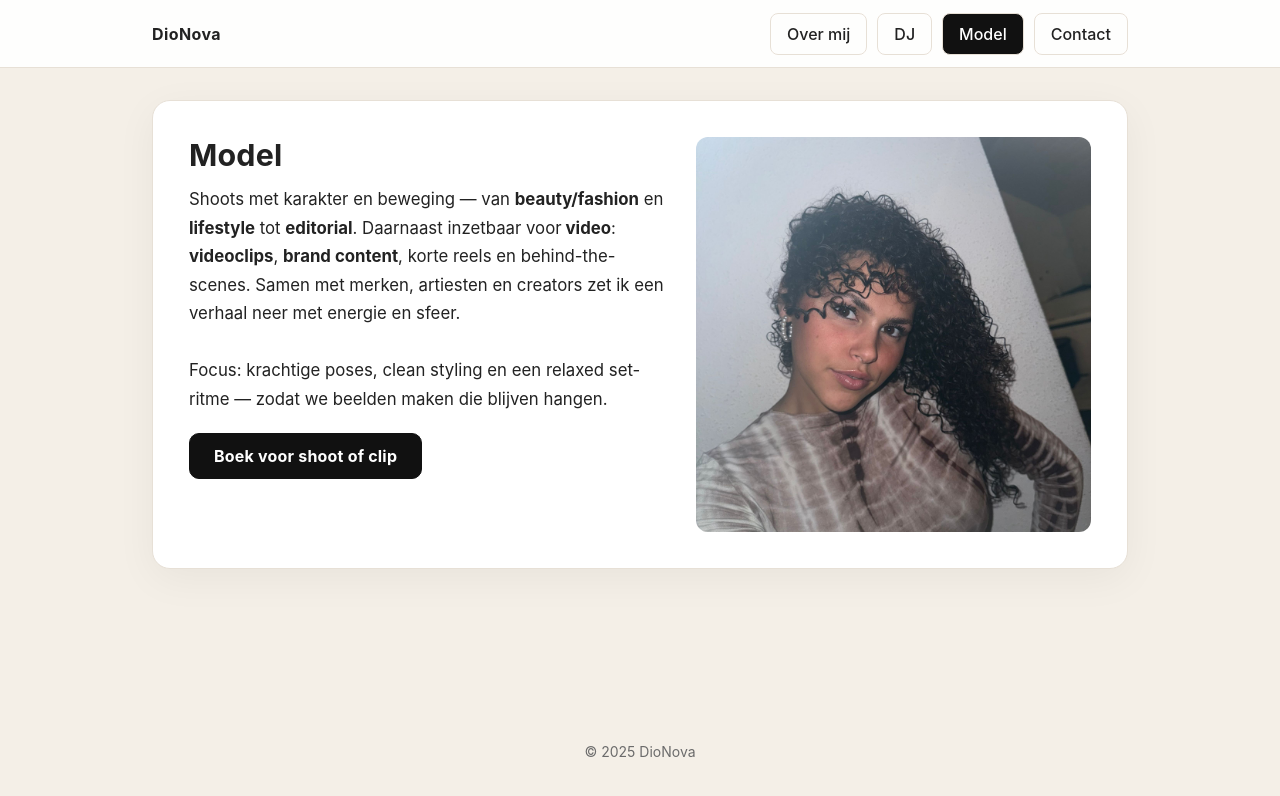
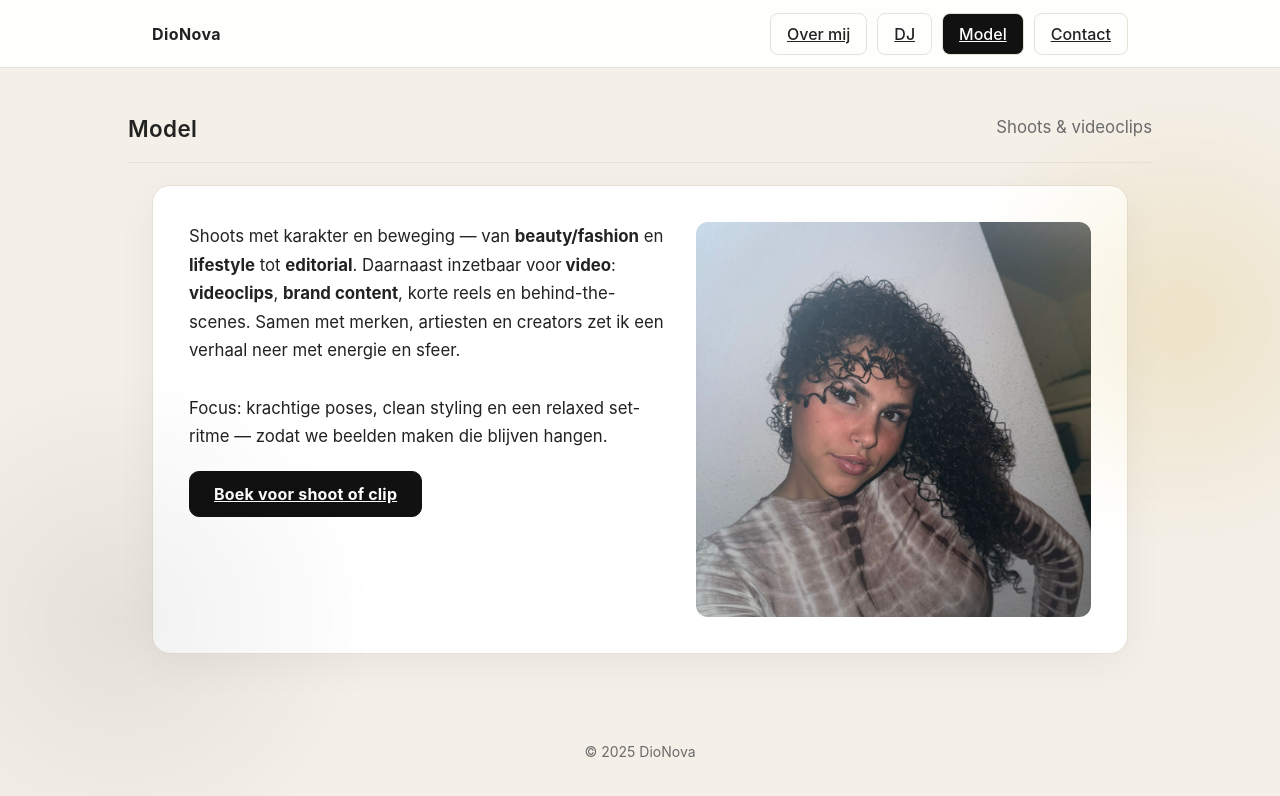
Before and after one commit to BeMoService/DioNova, a React (Vite) app: page /#/model in a window 1280 px wide. Shown: the top 796 px of the page. Built offline with nearby package versions, Linux system fonts and the light colour scheme.

Commit message:
ui: hero per pagina + gouden glow + subtiele editorial layout

```diff
--- a/src/App.jsx
+++ b/src/App.jsx
@@ -1,4 +1,23 @@
-import { NavLink, Outlet } from "react-router-dom";
+import { NavLink, Outlet, useLocation } from "react-router-dom";
+
+function PageHero() {
+  const { pathname } = useLocation();
+  const map = {
+    "/":       { title: "Over mij", subtitle: "Persoonlijke introductie" },
+    "/dj":     { title: "DJ",       subtitle: "Energie, verrassing & sfeer" },
+    "/model":  { title: "Model",    subtitle: "Shoots & videoclips" },
+    "/contact":{ title: "Contact",  subtitle: "Boekingen & samenwerkingen" },
+  };
+  const { title, subtitle } = map[pathname] || map["/"];
+  return (
+    <div className="hero">
+      <div className="container inner">
+        <h2>{title}</h2>
+        <p>{subtitle}</p>
+      </div>
+    </div>
+  );
+}
 
 export default function App() {
   const links = [
@@ -9,7 +28,9 @@ export default function App() {
   ];
 
   return (
-    <div style={{ minHeight: "100dvh", display: "flex", flexDirection: "column" }}>
+    <div style={{ minHeight: "100dvh", display: "flex", flexDirection: "column", position: "relative" }}>
+      <div className="bg-ornament" />
+
       {/* TOPBAR */}
       <header
         style={{
@@ -38,7 +59,6 @@ export default function App() {
                   fontWeight: 500,
                   transition: "all .25s ease",
                   cursor: "pointer"
-                  /* Hover-states via CSS (zie index.css) */
                 })}
               >
                 {label}
@@ -48,8 +68,11 @@ export default function App() {
         </div>
       </header>
 
+      {/* HERO */}
+      <PageHero />
+
       {/* PAGE */}
-      <main className="container" style={{ marginTop: 100, flex: 1 }}>
+      <main className="container" style={{ flex: 1 }}>
         <div className="card">
           <Outlet />
         </div>
--- a/src/index.css
+++ b/src/index.css
@@ -63,5 +63,25 @@ header nav a:hover {
   color: #fff !important;
 }
 
-/* Links algemeen */
-a { color: inherit; text-decoration: none; }
+/* Hero (boven content) */
+.hero { position: relative; z-index: 1; margin-top: 100px; }
+.hero .inner {
+  display: flex; align-items: flex-end; justify-content: space-between;
+  padding: 12px 0 20px; border-bottom: 1px solid var(--line); margin-bottom: 22px;
+}
+.hero h2 { font-size: 1.4rem; font-weight: 600; letter-spacing: .4px; }
+.hero p  { color: var(--muted); }
+
+/* Subtiele achtergrond-versiering (gouden gloed) */
+.bg-ornament { position: fixed; inset: 0; pointer-events: none; z-index: 0; }
+.bg-ornament::before {
+  content: ""; position: absolute; width: 520px; height: 520px; right: -160px; top: 60px;
+  border-radius: 50%;
+  background: radial-gradient(circle, rgba(212,175,55,0.18), rgba(212,175,55,0) 60%);
+  filter: blur(10px);
+}
+.bg-ornament::after {
+  content: ""; position: absolute; width: 600px; height: 600px; left: -180px; bottom: -120px;
+  border-radius: 50%;
+  background: radial-gradient(circle, rgba(0,0,0,0.06), rgba(0,0,0,0) 60%);
+}
--- a/src/pages/About.jsx
+++ b/src/pages/About.jsx
@@ -2,7 +2,6 @@ export default function About() {
   return (
     <section className="grid grid-2">
       <div>
-        <h1 style={{ marginBottom: 12 }}>Over mij</h1>
         <p style={{ lineHeight: 1.7 }}>
           Heyy! Ik ben <strong>Dionicia Scholten</strong> beter bekend als <strong>Dio Nova</strong>.
           Ik ben 20 jaar oud en afkomstig uit Delden. 🎧 <br /><br />
--- a/src/pages/DJ.jsx
+++ b/src/pages/DJ.jsx
@@ -2,7 +2,6 @@ export default function DJ() {
   return (
     <section className="grid grid-2">
       <div>
-        <h1 style={{ marginBottom: 12 }}>DJ Dio Nova</h1>
         <p style={{ lineHeight: 1.7 }}>
           Ik draai sets vol energie, verrassingen en sfeer.
           Met een mix van <strong>house</strong>, <strong>techno</strong> en <strong>urban</strong> weet ik elke zaal in beweging te krijgen.
@@ -12,7 +11,6 @@ export default function DJ() {
           mijn sets zijn een beleving op zich.
           Ik draai niet zomaar tracks, ik creëer momenten die mensen niet vergeten.
         </p>
-
         <a href="#/contact" className="btn" style={{ marginTop: 20 }}>
           Boek DJ Dio Nova
         </a>
--- a/src/pages/Model.jsx
+++ b/src/pages/Model.jsx
@@ -2,7 +2,6 @@ export default function Model() {
   return (
     <section className="grid grid-2">
       <div>
-        <h1 style={{ marginBottom: 12 }}>Model</h1>
         <p style={{ lineHeight: 1.7 }}>
           Shoots met karakter en beweging — van <strong>beauty/fashion</strong> en
           <strong> lifestyle</strong> tot <strong>editorial</strong>. Daarnaast inzetbaar voor
@@ -10,7 +9,6 @@ export default function Model() {
           behind-the-scenes. Samen met merken, artiesten en creators zet ik een verhaal neer met energie en sfeer. <br /><br />
           Focus: krachtige poses, clean styling en een relaxed set-ritme — zodat we beelden maken die blijven hangen.
         </p>
-
         <a href="#/contact" className="btn" style={{ marginTop: 20 }}>
           Boek voor shoot of clip
         </a>
```
